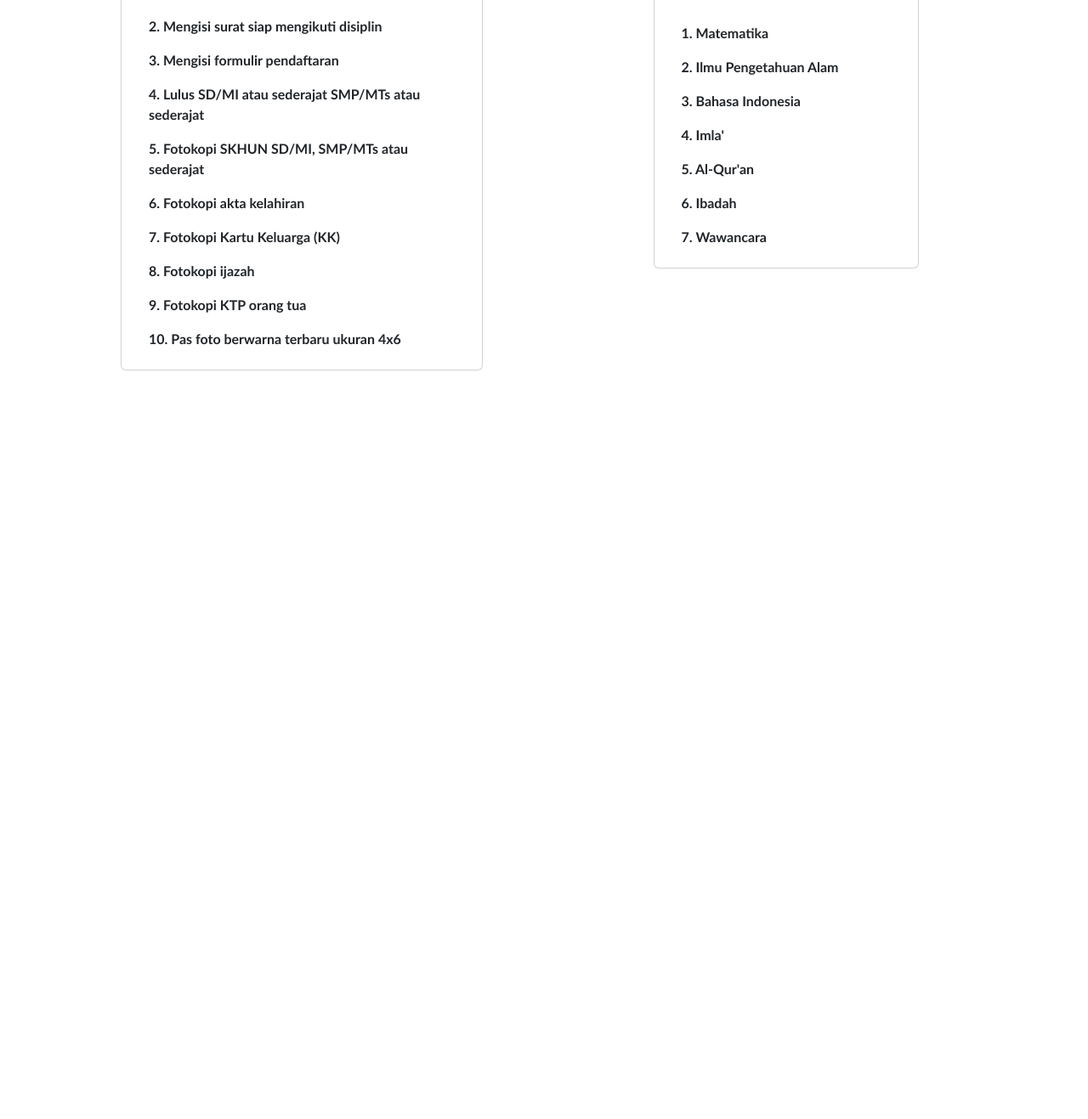
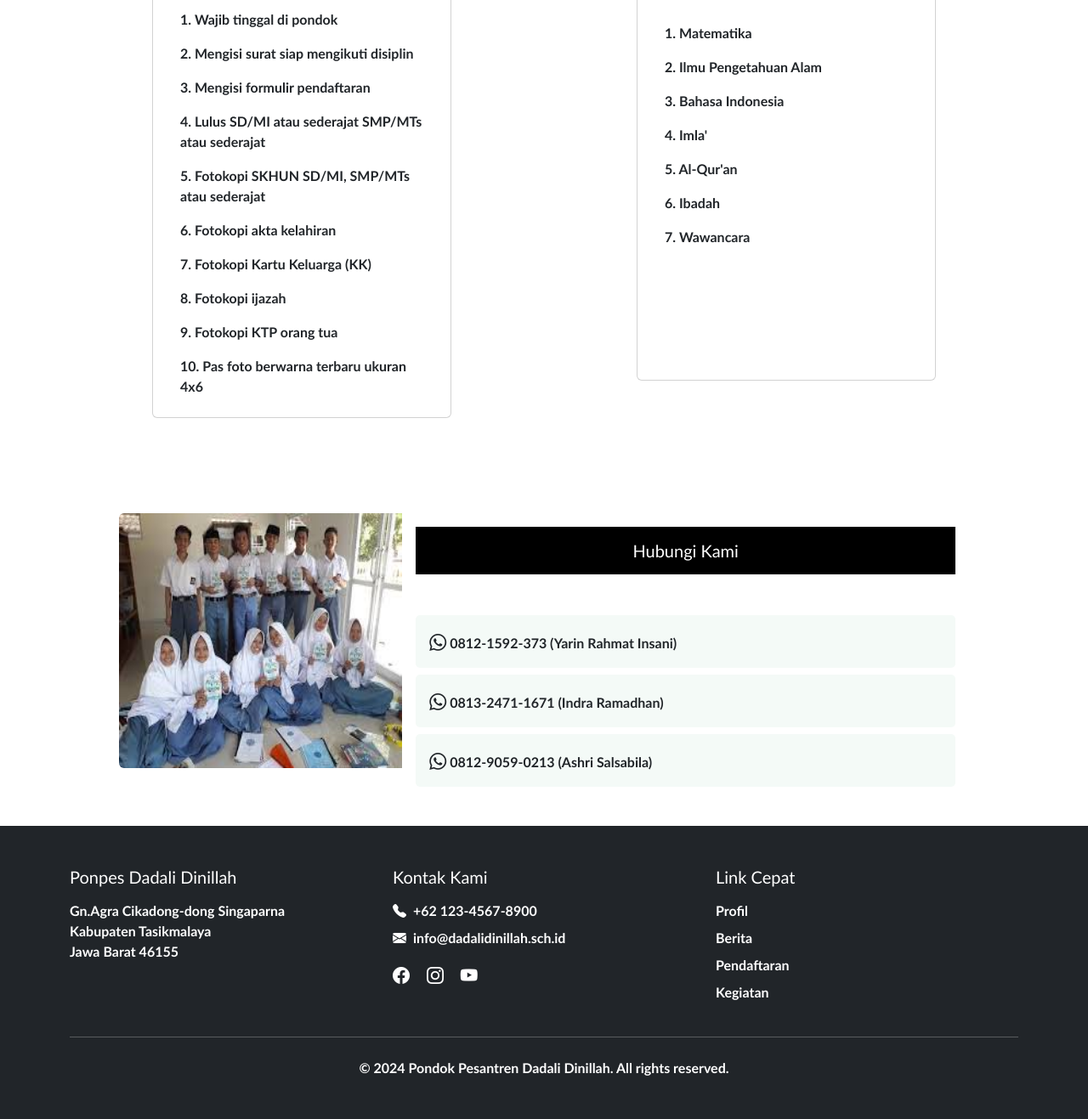
Before and after one commit to Rafi-Muhamad-Muflih/ponpes_Dadali_Dinillah, a plain HTML site: page pendaftaran.html in a window 1280 px wide. Shown: the part 396-1713 px from the top of the page at 85% size. Before the commit the page ends 880 px from the top, so only its background shows below. Drawn offline with nearby package versions, Linux system fonts and the light colour scheme.

Commit message:
menambahkan informasi pendaftaran

```diff
--- a/input.css
+++ b/input.css
@@ -37,3 +37,31 @@ body{
     display: inline-block;
   }
   /* akhir text berjalan  */
+
+  /* pendaftaran */
+  .text-hubungi{
+    background-color: #f4faf7;
+    border-radius: 5px;
+  }
+  .text-hubungi:hover{
+    background-color: #191b1a;
+    color: #f4faf7;
+    transition: 0.3s;
+  }
+
+  .materi-diujikan:hover{
+    box-shadow: 0 0 10px 0 rgba(0, 0, 0, 0.5);
+    transition: 0.3s;
+  }
+
+
+  .materi-diujikan{
+   height: 540px;
+   width: 350px;
+  }
+
+  .syarat-pendaftaran:hover{
+    box-shadow: 0 0 10px 0 rgba(0, 0, 0, 0.5);
+    transition: 0.3s;
+  }
+  /* akhir pendaftaran */
--- a/pendaftaran.html
+++ b/pendaftaran.html
@@ -5,6 +5,9 @@
     <meta charset="utf-8">
     <meta name="viewport" content="width=device-width, initial-scale=1">
     <title>Pendaftaran Santri Baru</title>
+    <!-- link icon bootstrap -->
+    <link rel="stylesheet" href="https://cdn.jsdelivr.net/npm/bootstrap-icons@1.11.3/font/bootstrap-icons.min.css">
+    <!-- akhir link icon boostrap -->
     <link rel="stylesheet" href="input.css">
     <link href="https://cdn.jsdelivr.net/npm/bootstrap@5.3.3/dist/css/bootstrap.min.css" rel="stylesheet"
         integrity="sha384-QWTKZyjpPEjISv5WaRU9OFeRpok6YctnYmDr5pNlyT2bRjXh0JMhjY6hW+ALEwIH" crossorigin="anonymous">
@@ -31,7 +34,7 @@
                 <div class="offcanvas-body">
                     <ul class="navbar-nav ms-auto">
                         <li class="nav-item">
-                            <a class="nav-link" href="#">Profil Dadali Dinillah</a>
+                            <a class="nav-link" href="index.html">Profil Dadali Dinillah</a>
                         </li>
                         <li class="nav-item">
                             <a class="nav-link" href="berita.html">Berita</a>
@@ -69,15 +72,15 @@
     <!-- form pendaftaran -->
     <div class="container mt-5" style="transform: translateY(50px);">
         <div class="title bg-dark text-white p-3">
-            <h2 class="fw-bold">Pendaftaran Santri Baru</h2>
+            <h2 class="fw-bold text-center">Pendaftaran Santri Baru</h2>
         </div>
         <div class="container overflow-hidden text-center">
             <div class="row gx-5">
                 <div class="col d-flex justify-content-center">
                     <div class="p-5">
                         <div class="card" style="width: 100%; text-align: left;">
-                            <div class="card-body">
-                                <h5 class="card-title text-center fw-bold mb-4">SYARAT PENDAFTARAN</h5>
+                            <div class="card-body syarat-pendaftaran" style="width: 350px;">
+                                <h5 class="card-title text-center fw-bold mb-4 bg-dark text-white p-3">SYARAT PENDAFTARAN</h5>
                                 <ol class="list-group list-group-numbered">
                                     <li class="list-group-item border-0">Wajib tinggal di pondok</li>
                                     <li class="list-group-item border-0">Mengisi surat siap mengikuti disiplin</li>
@@ -99,8 +102,8 @@
                 <div class="col d-flex justify-content-center">
                     <div class="p-5">
                         <div class="card" style="width: 100%; text-align: left;">
-                            <div class="card-body">
-                                <h5 class="card-title text-center fw-bold mb-4 p-4">MATERI YANG DIUJIKAN</h5>
+                            <div class="card-body materi-diujikan">
+                                <h5 class="card-title text-center fw-bold mb-4 p-4 bg-dark text-white">MATERI YANG DIUJIKAN</h5>
                                 <ol class="list-group list-group-numbered">
                                     <li class="list-group-item border-0">Matematika</li>
                                     <li class="list-group-item border-0">Ilmu Pengetahuan Alam</li>
@@ -118,6 +121,99 @@
         </div>
     </div>
     <!-- akhir form pendaftaran -->
+
+    <!-- contact -->
+    <div class="container mt-5 mb-5" style="transform: translateY(50px);">
+        <div class="title p-3 d-flex justify-content-center">
+            <div class="card mb-3  border border-0" style="max-width: 1000px;">
+                <div class="row g-0">
+                  <div class="col-md-4">
+                    <img src="img/gambar6.jfif" class=" img-fluid rounded-start" alt="..." style="height: 300px; width: 500px;">
+                  </div>
+                  <div class="col-md-8">
+                    <div class="card-body border border-0">
+                      <h5 class="card-title text-center bg-black text-white p-3">Hubungi Kami</h5>
+                      <div class="row g-2">
+                        <div class="col-12 mt-5 ">
+                          <div class="p-3 text-hubungi text-start"><i class="bi bi-whatsapp fs-5"></i> 0812-1592-373 (Yarin Rahmat Insani)</div>
+                        </div>
+                        <div class="col-12 ">
+                          <div class="p-3 text-hubungi text-start"><i class="bi bi-whatsapp fs-5"></i> 0813-2471-1671 (Indra Ramadhan)</div>
+                        </div>
+                        <div class="col-12">
+                          <div class="p-3 text-hubungi text-start"><i class="bi bi-whatsapp fs-5"></i> 0812-9059-0213 (Ashri Salsabila)</div>
+                        </div>
+                      </div>
+                    </div>
+                  </div>
+                </div>
+              </div>
+        </div>
+    </div>
+
+
+
+
+
+
+    <!-- <div class="container mt-5 mb-5" style="transform: translateY(50px);">
+        <div class="title bg-dark text-white p-3">
+            <h2 class="fw-bold text-center">Contact</h2>
+        </div>
+        <div class="container text-center">
+            <div class="row g-2">
+              <div class="col-12 mt-5 ">
+                <div class="p-3 bg-warning"><i class="bi bi-whatsapp"></i> 0812-1592-373 (Yarin Rahmat Insani)</div>
+              </div>
+              <div class="col-12 ">
+                <div class="p-3"><i class="bi bi-whatsapp"></i> 0813-2471-1671 (Indra Ramadhan)</div>
+              </div>
+              <div class="col-12">
+                <div class="p-3"><i class="bi bi-whatsapp"></i> 0812-9059-0213 (Ashri Salsabila)</div>
+              </div>
+            </div>
+          </div>
+    </div> -->
+    <!-- akhir contact -->
+
+
+  <!-- Footer -->
+  <footer class="bg-dark text-white py-5">
+    <div class="container">
+      <div class="row g-4">
+        <div class="col-md-4">
+          <h5 class="mb-3">Ponpes Dadali Dinillah</h5>
+          <p class="mb-0">Gn.Agra Cikadong-dong Singaparna</p>
+          <p class="mb-0">Kabupaten Tasikmalaya</p>
+          <p class="mb-0">Jawa Barat 46155</p>
+        </div>
+        <div class="col-md-4">
+          <h5 class="mb-3">Kontak Kami</h5>
+          <p class="mb-2"><i class="bi bi-telephone-fill me-2"></i>+62 123-4567-8900</p>
+          <p class="mb-2"><i class="bi bi-envelope-fill me-2"></i>info@dadalidinillah.sch.id</p>
+          <div class="mt-3">
+            <a href="#" class="text-white me-3"><i class="bi bi-facebook fs-5"></i></a>
+            <a href="#" class="text-white me-3"><i class="bi bi-instagram fs-5"></i></a>
+            <a href="#" class="text-white me-3"><i class="bi bi-youtube fs-5"></i></a>
+          </div>
+        </div>
+        <div class="col-md-4">
+          <h5 class="mb-3">Link Cepat</h5>
+          <ul class="list-unstyled">
+            <li class="mb-2"><a href="#" class="text-white text-decoration-none">Profil</a></li>
+            <li class="mb-2"><a href="#" class="text-white text-decoration-none">Berita</a></li>
+            <li class="mb-2"><a href="#" class="text-white text-decoration-none">Pendaftaran</a></li>
+            <li class="mb-2"><a href="#" class="text-white text-decoration-none">Kegiatan</a></li>
+          </ul>
+        </div>
+      </div>
+      <hr class="my-4">
+      <div class="text-center">
+        <p class="mb-0">&copy; 2024 Pondok Pesantren Dadali Dinillah. All rights reserved.</p>
+      </div>
+    </div>
+  </footer>
+
     <script src="https://cdn.jsdelivr.net/npm/bootstrap@5.3.3/dist/js/bootstrap.bundle.min.js"
         integrity="sha384-YvpcrYf0tY3lHB60NNkmXc5s9fDVZLESaAA55NDzOxhy9GkcIdslK1eN7N6jIeHz"
         crossorigin="anonymous"></script>
```
Also changed, not shown: index.html (+1 -0 lines), img/gambar6.jfif (added).
